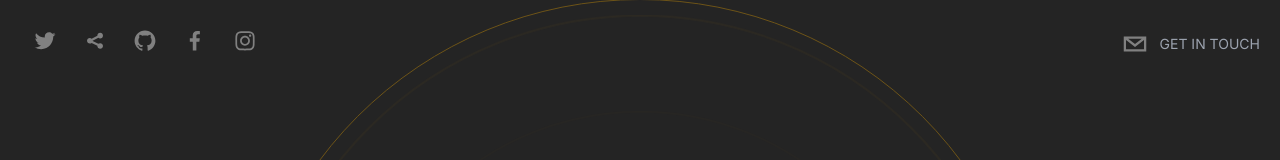
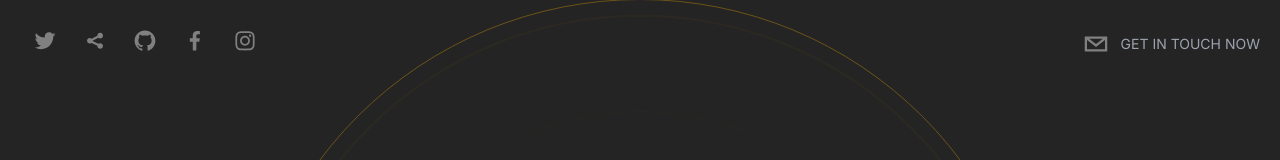
Before and after one commit to HaithamHussienAleryani/portfolio, a Next.js app: page / in a window 1280 px wide. Shown: the top 160 px of the page. Built offline with nearby package versions, Linux system fonts and the light colour scheme.

Commit message:
edit header

```diff
--- a/app/components/Header.tsx
+++ b/app/components/Header.tsx
@@ -32,7 +32,7 @@ const Header = () => {
                             type: 'just',
                         }} className={'flex flex-row  items-center text-gray-300 uppercase cursor-pointer'}>
                 <SocialIcon className={'!h-[3rem]'} network={'email'} fgColor={'gray'} bgColor={'transparent'}/>
-                <p className={'text-gray-400 text-sm hidden md:inline-flex'}>get in touch</p>
+                <p className={'text-gray-400 text-sm hidden md:inline-flex'}>get in touch now</p>
             </motion.div>
         </header>
     );
```
